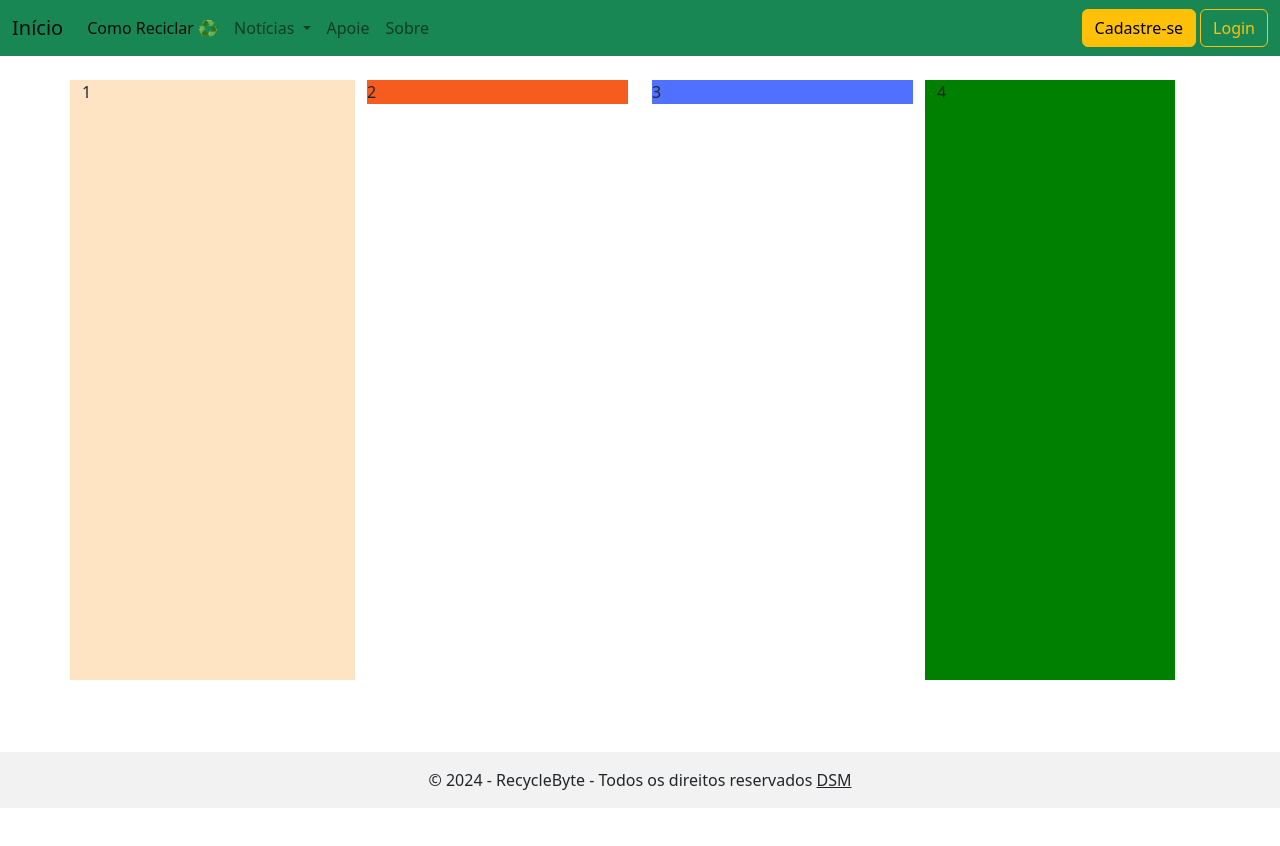
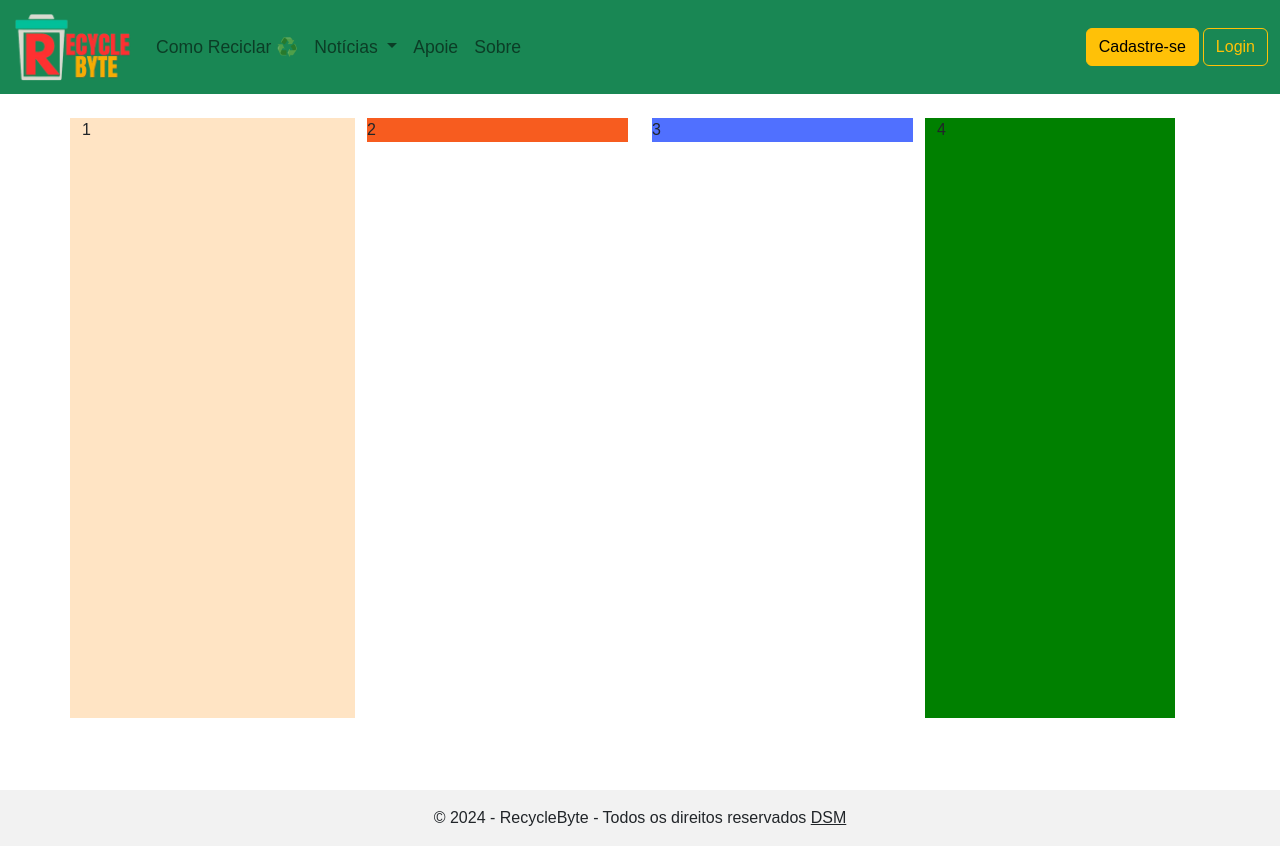
Before and after one commit to VitorMarvulle/RecycleByte, a Django app: page /profile/ in a window 1280 px wide. Before the commit the page ends 808 px from the top, so only its background shows below. Run offline with Django 5.2, Linux system fonts and the light colour scheme; some web fonts are replaced.

Commit message:
feat: Logotipo menu, otimizações

```diff
--- a/app/mongo.py
+++ b/app/mongo.py
@@ -3,9 +3,7 @@ from pymongo.server_api import ServerApi
 
 def mongoDB():
     uri = "mongodb+srv://recycleadmin:garmKotmSHAwyGcg@cluster0.flsfq.mongodb.net/?retryWrites=true&w=majority&appName=Cluster0"
-
     client = MongoClient(uri, server_api=ServerApi('1'))
-
 
     try:
         client.admin.command('ping')
--- a/app/static/estilo.css
+++ /dev/null
@@ -1,53 +0,0 @@
-.container-fluid {
-    color: purple
-}
-.map-border {
-  border: 5px solid #4CAF50; /* Verde reciclável */
-  border-radius: 10px; /* Arredondar bordas, se desejado */
-}
-
-.btn-sample {
-    color: #ffffff;
-    background-color: #E54C3C;
-    border-color: #FFAAA1;
-  }
-
-  .btn-sample:hover,
-  .btn-sample:focus,
-  .btn-sample:active,
-  .btn-sample.active,
-  .open .dropdown-toggle.btn-sample {
-    color: #ffffff;
-    background-color: #FFAF87;
-    border-color: #FFAAA1;
-  }
-
-  .btn-sample:active,
-  .btn-sample.active,
-  .open .dropdown-toggle.btn-sample {
-    background-image: none;
-  }
-
-  .btn-sample.disabled,
-  .btn-sample[disabled],
-  fieldset[disabled] .btn-sample,
-  .btn-sample.disabled:hover,
-  .btn-sample[disabled]:hover,
-  fieldset[disabled] .btn-sample:hover,
-  .btn-sample.disabled:focus,
-  .btn-sample[disabled]:focus,
-  fieldset[disabled] .btn-sample:focus,
-  .btn-sample.disabled:active,
-  .btn-sample[disabled]:active,
-  fieldset[disabled] .btn-sample:active,
-  .btn-sample.disabled.active,
-  .btn-sample[disabled].active,
-  fieldset[disabled] .btn-sample.active {
-    background-color: #E54C3C;
-    border-color: #FFAAA1;
-  }
-
-  .btn-sample .badge {
-    color: #E54C3C;
-    background-color: #ffffff;
-  }
--- /dev/null
+++ b/app/static/style.css
@@ -0,0 +1,74 @@
+@import url("https://fonts.cdnfonts.com/css/sf-new-republic");
+
+* {
+  font-family: "SF New Republic", sans-serif;
+  margin: 0;
+  padding: 0;
+  box-sizing: border-box;
+}
+
+.container-fluid {
+  color: purple
+}
+
+.map-border {
+  border: 5px solid #4CAF50;
+  /* Verde reciclável */
+  border-radius: 10px;
+  /* Arredondar bordas, se desejado */
+}
+
+.btn-sample {
+  color: #ffffff;
+  background-color: #E54C3C;
+  border-color: #FFAAA1;
+}
+
+.btn-sample .badge {
+  color: #E54C3C;
+  background-color: #ffffff;
+}
+
+.nav-item a {
+  font-size: 1.1rem;
+}
+
+.nav-item a:hover {
+  transition: 0.3s;
+  color: white;
+}
+
+.btn-sample:hover,
+.btn-sample:focus,
+.btn-sample:active,
+.btn-sample.active,
+.open .dropdown-toggle.btn-sample {
+  color: #ffffff;
+  background-color: #FFAF87;
+  border-color: #FFAAA1;
+}
+
+.btn-sample:active,
+.btn-sample.active,
+.open .dropdown-toggle.btn-sample {
+  background-image: none;
+}
+
+.btn-sample.disabled,
+.btn-sample[disabled],
+fieldset[disabled] .btn-sample,
+.btn-sample.disabled:hover,
+.btn-sample[disabled]:hover,
+fieldset[disabled] .btn-sample:hover,
+.btn-sample.disabled:focus,
+.btn-sample[disabled]:focus,
+fieldset[disabled] .btn-sample:focus,
+.btn-sample.disabled:active,
+.btn-sample[disabled]:active,
+fieldset[disabled] .btn-sample:active,
+.btn-sample.disabled.active,
+.btn-sample[disabled].active,
+fieldset[disabled] .btn-sample.active {
+  background-color: #E54C3C;
+  border-color: #FFAAA1;
+}
--- a/app/templates/base.html
+++ b/app/templates/base.html
@@ -1,22 +1,25 @@
 {% load static %}
 
-<!DOCTYPE html>
+<!doctype html>
 <html lang="pt-br">
 
 <head>
   <meta charset="UTF-8">
   <meta name="viewport" content="width=device-width, initial-scale=1.0">
-  <title>RecycleByte</title>
+  <title>Home | RecycleByte</title>
   <link href="https://cdn.jsdelivr.net/npm/bootstrap@5.2.3/dist/css/bootstrap.min.css" rel="stylesheet"
     integrity="sha384-rbsA2VBKQhggwzxH7pPCaAqO46MgnOM80zW1RWuH61DGLwZJEdK2Kadq2F9CUG65" crossorigin="anonymous">
-  <link rel="stylesheet" href="{% static 'estilo.css' %}">
+  <link rel="stylesheet" href="{% static 'style.css' %}">
 </head>
 
 <body>
   <header>
     <nav class="navbar navbar-expand-lg bg-success">
       <div class="container-fluid">
-        <a class="navbar-brand" href="{% url 'home' %}">Início</a>
+        <!--Menu com LOGO-->
+        <a class="navbar-brand" href="{% url 'home' %}">
+          <img src="{% static 'assets/logo/LOGOTIPO.png' %}" alt="Logo" width="120px">
+        </a>
         <button class="navbar-toggler" type="button" data-bs-toggle="collapse" data-bs-target="#navbarSupportedContent"
           aria-controls="navbarSupportedContent" aria-expanded="false" aria-label="Toggle navigation">
           <span class="navbar-toggler-icon"></span>
@@ -24,9 +27,8 @@
         <div class="collapse navbar-collapse" id="navbarSupportedContent">
           <ul class="navbar-nav me-auto mb-2 mb-lg-0">
             <li class="nav-item">
-              <a class="nav-link active" aria-current="page" href="#">Como Reciclar ♻️</a>
+              <a class="nav-link" aria-current="page" href="#">Como Reciclar ♻️</a>
             </li>
-
             <li class="nav-item dropdown">
               <a class="nav-link dropdown-toggle" href="#" role="button" data-bs-toggle="dropdown"
                 aria-expanded="false">
@@ -187,14 +189,11 @@
     </div>
   </div>
 
-
   {% block conteudo %}
   {% endblock %}
 
-
   <footer class="bg-body-tertiary text-center">
     <div class="container p-4"></div>
-
     <div class="text-center p-3" style="background-color: rgba(0, 0, 0, 0.05);">
       © 2024 - RecycleByte - Todos os direitos reservados
       <a class="text-body" href="https://mdbootstrap.com/">DSM</a>
@@ -205,5 +204,4 @@
     integrity="sha384-kenU1KFdBIe4zVF0s0G1M5b4hcpxyD9F7jL+jjXkk+Q2h455rYXK/7HAuoJl+0I4"
     crossorigin="anonymous"></script>
 </body>
-
 </html>
--- a/app/templates/mapa.html
+++ b/app/templates/mapa.html
@@ -10,4 +10,5 @@
         </div>
     </div>
 </div>
+
 {% endblock %}
--- a/app/views.py
+++ b/app/views.py
@@ -1,6 +1,4 @@
-from django.template import loader
 from django.shortcuts import render, redirect
-from django.http import HttpResponse
 from .forms import UsuarioForm
 from .mongo import mongoDB
 import folium
@@ -8,9 +6,7 @@ from geopy.geocoders import Nominatim
 from geopy.exc import GeocoderTimedOut
 
 def app(request):
-    template = loader.get_template("home.html")
-
-    return HttpResponse(template.render())
+    return render(request, "home.html")
 
 def home_view(request):
     return render(request, 'home.html')
@@ -27,17 +23,14 @@ def cadastrar_usuario(request):
             email = form.cleaned_data['email']
             senha = form.cleaned_data['senha']
 
-
             db.usuarios.insert_one({
                 'nome':nome,
                 'email':email,
                 'senha':senha
             })
-
             return redirect('home')
     else:
         form = UsuarioForm()
-
     return render(request,'cadastro.html',{'form':form})
 
 
@@ -71,9 +64,9 @@ def mapa_view(request):
     m = folium.Map(location=[lat, lng], zoom_start=16)
 
     folium.Marker(
-    location=[lat,lng],
-    popup='Você esta aqui',
-    icon=folium.Icon(color='red')
+        location=[lat,lng],
+        popup='Você esta aqui',
+        icon=folium.Icon(color='red')
     ).add_to(m)
 
     # Adiciona marcadores de locais de reciclagem próximos (você pode obter isso de um banco de dados, por exemplo)
@@ -108,5 +101,4 @@ def mapa_view(request):
 
     # Salva o mapa em HTML
     mapa_html = m._repr_html_()
-
     return render(request, 'mapa.html', {'mapa': mapa_html})
```
Also changed, not shown: README.md, app/static/assets/logo/LOGOMARCA.png (added), app/static/assets/logo/LOGOTIPO.png (added).
